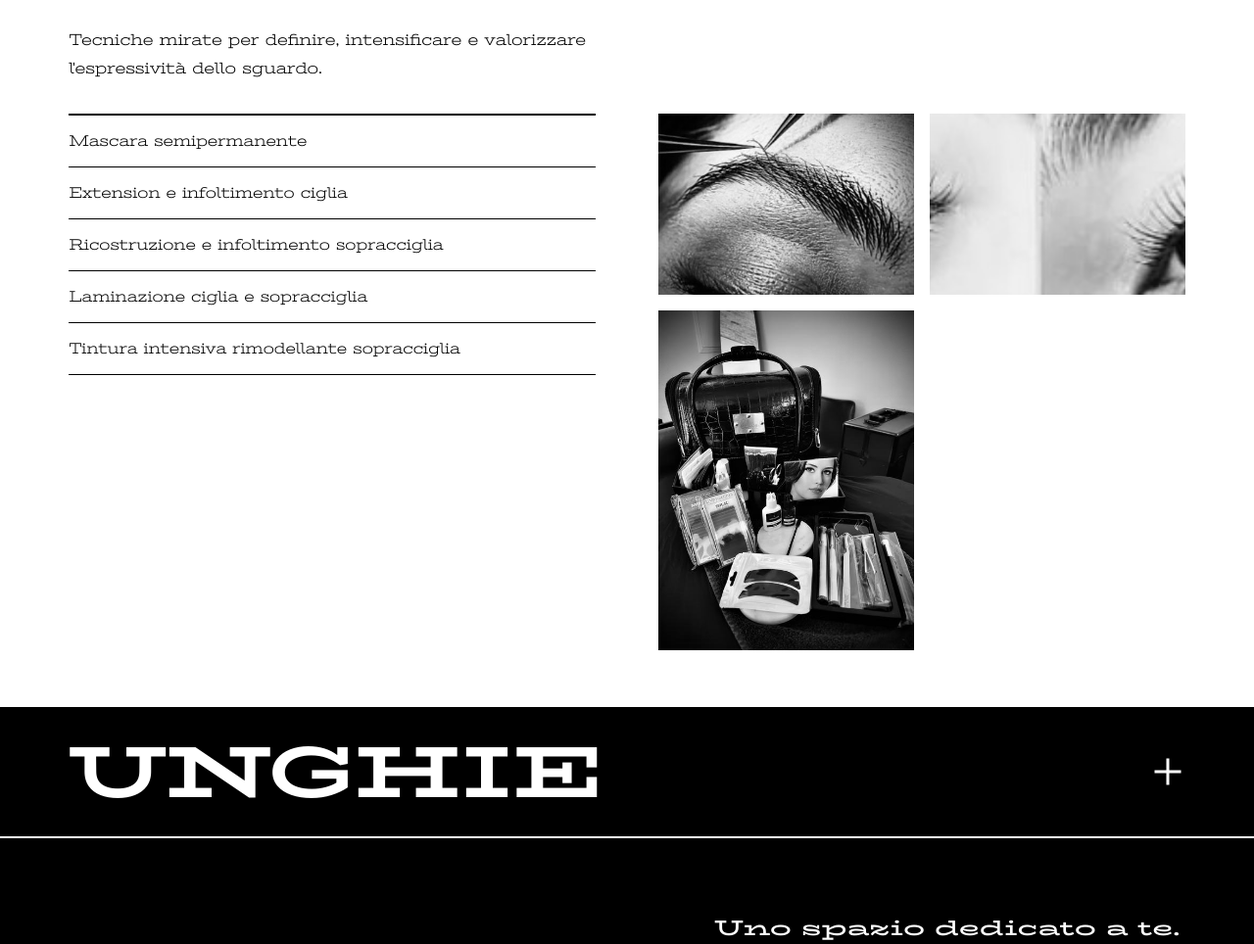
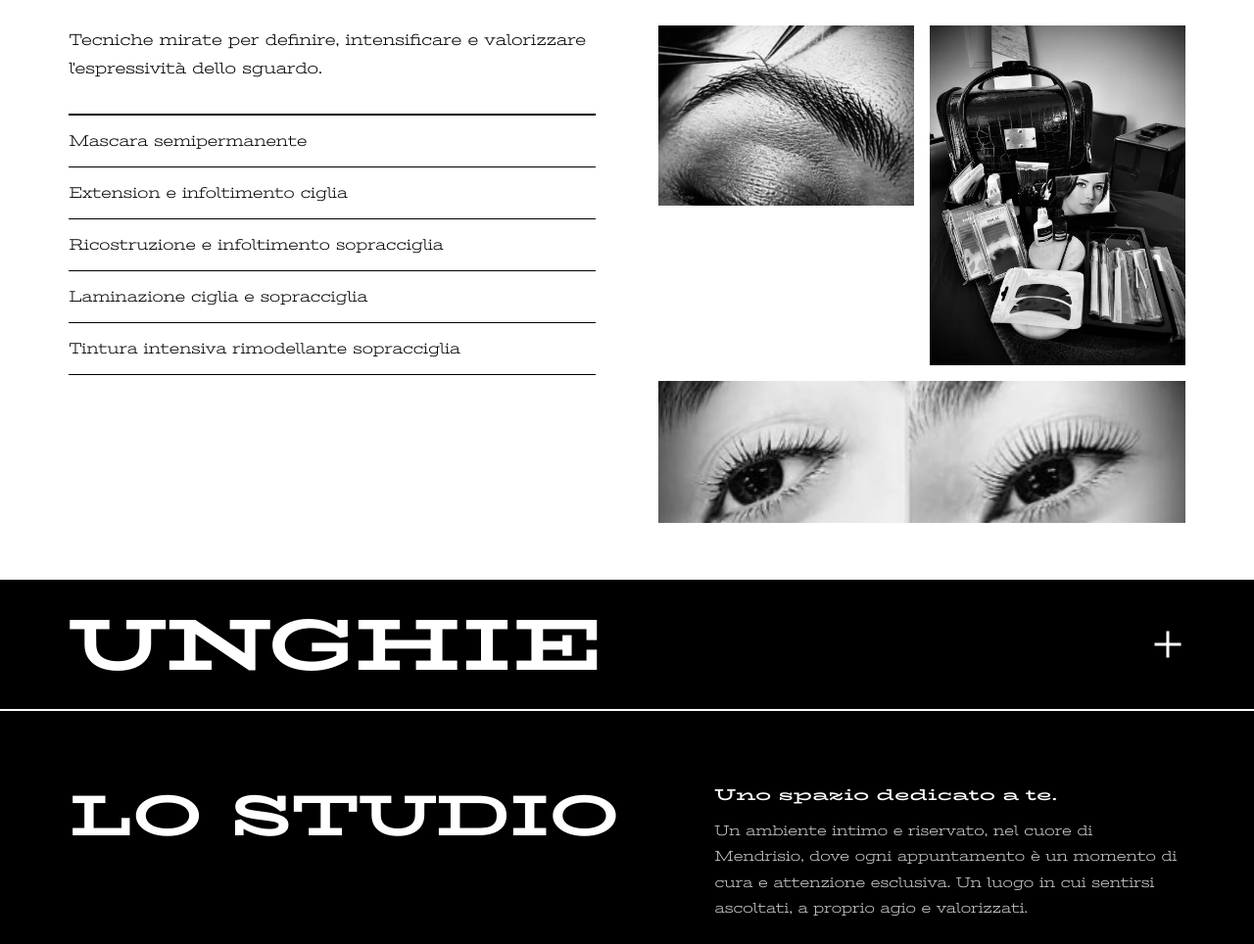
Before and after one commit to evamarketingmedia/provaaesthetik, a plain HTML site: page index.html in a window 1280 px wide. Shown: the part 1270-2234 px from the top of the page at 98% size. Drawn offline with Linux system fonts and the light colour scheme.

Commit message:
Foto vicine alla frase, ciglia intere, titolo Lo studio allineato in alto
Co-Authored-By: Claude Sonnet 5.5 <noreply@anthropic.com>
Claude-Session: https://claude.ai/code/session_01TvwoViCCG6h3haySi49fT2

```diff
--- a/index.html
+++ b/index.html
@@ -45,7 +45,10 @@ img{max-width:100%}
 .p-more{display:flex;flex-direction:column;align-items:center;gap:14px;text-align:center;padding:clamp(28px,3.6vw,48px) clamp(20px,5.5vw,80px) clamp(32px,4vw,56px)}
 .p-more p{margin:0;max-width:520px;color:#CFCFCF;text-wrap:balance}
 .p-more a{font-size:13px;color:#fff;text-decoration:underline;text-underline-offset:5px;padding:8px 0}
-.p-lead{grid-column:1/-1;margin:0;max-width:640px;font-size:clamp(15px,1.3vw,18px)}
+.p-lead{grid-column:1;grid-row:1;margin:0;max-width:640px;font-size:clamp(15px,1.3vw,18px)}
+.p-panel ul{grid-column:1;grid-row:2}
+.p-panel .p-imgs{grid-column:2;grid-row:1/span 2}
+.p-wide{grid-column:1/-1}
 
 .p-bar{display:flex;align-items:center;justify-content:space-between;gap:16px;min-height:56px;padding:0 clamp(20px,5.5vw,80px);font-size:12px;text-transform:uppercase;letter-spacing:.06em}
 .p-bar nav{display:flex;align-items:center;gap:36px}
@@ -71,12 +74,12 @@ img{max-width:100%}
 .p-meta{display:flex;align-items:center;gap:24px;font-size:14px;flex:none}
 .p-ico{flex:none}
 .p-det[open] .p-ico .v{display:none}
-.p-panel{display:grid;grid-template-columns:repeat(2,minmax(0,1fr));gap:32px 64px;align-items:start;padding:0 clamp(20px,5.5vw,80px) clamp(32px,4.4vw,56px)}
+.p-panel{display:grid;grid-template-columns:repeat(2,minmax(0,1fr));grid-template-rows:auto 1fr;gap:32px 64px;align-items:start;padding:0 clamp(20px,5.5vw,80px) clamp(32px,4.4vw,56px)}
 .p-panel ul{list-style:none;margin:0;padding:0;border-top:2px solid #000;font-size:clamp(15px,1.25vw,18px)}
 .p-panel li{padding:12px 0;border-bottom:1px solid #000}
 .p-imgs{display:grid;grid-template-columns:repeat(2,minmax(0,1fr));gap:16px;align-items:start}
 .p-imgs img{display:block;width:100%;height:auto;object-fit:cover;filter:grayscale(1)}
-@media (max-width:900px){.p-panel{grid-template-columns:minmax(0,1fr)}}
+@media (max-width:900px){.p-panel{grid-template-columns:minmax(0,1fr)}.p-lead,.p-panel ul,.p-panel .p-imgs{grid-column:1;grid-row:auto}}
 @media (max-width:1279px){
 .p-hero{grid-template-columns:minmax(0,1fr);padding:0}
 .p-face{order:-1;aspect-ratio:1/1}
@@ -126,7 +129,7 @@ img{max-width:100%}
 <details class="p-det" open>
 <summary><span class="p-title">Sguardo</span><span class="p-meta"><svg class="p-ico" aria-hidden="true" width="36" height="36" viewBox="0 0 24 24" fill="none" stroke="currentColor" stroke-width="2"><path class="v" d="M12 3v18"></path><path d="M3 12h18"></path></svg></span></summary>
 <div class="p-panel"><p class="p-lead">Tecniche mirate per definire, intensificare e valorizzare l'espressività dello sguardo.</p><ul><li>Mascara semipermanente</li><li>Extension e infoltimento ciglia</li><li>Ricostruzione e infoltimento sopracciglia</li><li>Laminazione ciglia e sopracciglia</li><li>Tintura intensiva rimodellante sopracciglia</li></ul>
-<div class="p-imgs"><img src="img/t-sopracciglia.jpg" alt="Sopracciglio ricostruito pelo per pelo con una pinzetta" style="aspect-ratio: 361 / 256"><img src="img/t-ciglia.jpg" alt="Occhio prima e dopo il mascara semipermanente" style="aspect-ratio: 361 / 256"><img src="img/ciglia-kit.jpg" alt="Valigetta e prodotti per extension ciglia" style="aspect-ratio: 3 / 4"></div></div>
+<div class="p-imgs"><img src="img/t-sopracciglia.jpg" alt="Sopracciglio ricostruito pelo per pelo con una pinzetta" style="aspect-ratio: 361 / 256"><img src="img/ciglia-kit.jpg" alt="Valigetta e prodotti per extension ciglia" style="aspect-ratio: 3 / 4"><img class="p-wide" src="img/t-ciglia.jpg" alt="Occhio prima e dopo il mascara semipermanente" style="aspect-ratio: 361 / 97"></div></div>
 </details>
 <details class="p-det">
 <summary><span class="p-title">Unghie</span><span class="p-meta"><svg class="p-ico" aria-hidden="true" width="36" height="36" viewBox="0 0 24 24" fill="none" stroke="currentColor" stroke-width="2"><path class="v" d="M12 3v18"></path><path d="M3 12h18"></path></svg></span></summary>
@@ -137,9 +140,9 @@ img{max-width:100%}
 
 <section id="studio" style="padding: 0 clamp(20px, 5.5vw, 80px) clamp(72px, 9vw, 128px)">
 <div style="max-width: 1280px; margin: 0 auto; display: flex; flex-direction: column; gap: 56px">
-<div style="display: flex; flex-wrap: wrap; align-items: flex-end; justify-content: space-between; gap: 20px 64px">
+<div style="display: flex; flex-wrap: wrap; align-items: flex-start; justify-content: space-between; gap: 20px 64px">
 <h2 style="margin: 0; font-family: 'BioRhyme Expanded', 'Rockwell', serif; font-weight: 800; font-size: clamp(28px, 4.6vw, 66px); line-height: 1.05; text-transform: uppercase">Lo studio</h2>
-<div style="flex: 0 1 480px; display: flex; flex-direction: column; gap: 12px"><p style="margin: 0; font-family: 'BioRhyme Expanded', 'Rockwell', serif; font-weight: 700; font-size: clamp(18px, 1.7vw, 24px); line-height: 1.3">Uno spazio dedicato a te.</p><p style="margin: 0; color: #CFCFCF; text-wrap: pretty">Un ambiente intimo e riservato, nel cuore di Mendrisio, dove ogni appuntamento è un momento di cura e attenzione esclusiva. Un luogo in cui sentirsi ascoltati, a proprio agio e valorizzati.</p></div>
+<div style="flex: 0 1 480px; display: flex; flex-direction: column; gap: 12px"><p style="margin: 0; font-family: 'BioRhyme Expanded', 'Rockwell', serif; font-weight: 700; font-size: clamp(16px, 1.25vw, 18px); line-height: 1.3; text-wrap: balance">Uno spazio dedicato a te.</p><p style="margin: 0; color: #CFCFCF; text-wrap: pretty">Un ambiente intimo e riservato, nel cuore di Mendrisio, dove ogni appuntamento è un momento di cura e attenzione esclusiva. Un luogo in cui sentirsi ascoltati, a proprio agio e valorizzati.</p></div>
 </div>
 <div class="m-gallery" style="display: grid; grid-template-columns: repeat(auto-fit, minmax(min(380px, 100%), 1fr)); gap: 24px">
 <img src="img/studio-1.jpg" alt="Interno dello studio: postazione unghie, lettino e volta in mattoni" style="display: block; width: 100%; aspect-ratio: 4 / 3; object-fit: cover; filter: grayscale(1) contrast(1.08)">
```
